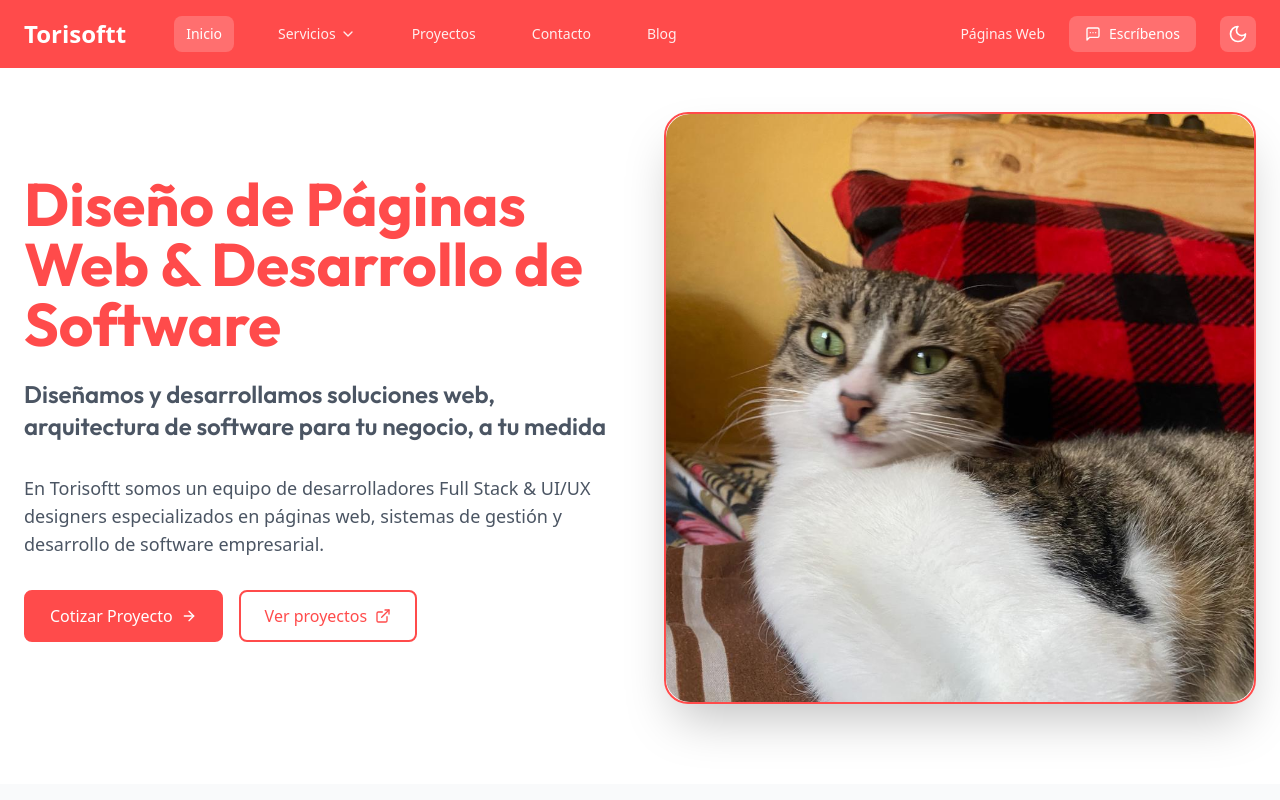
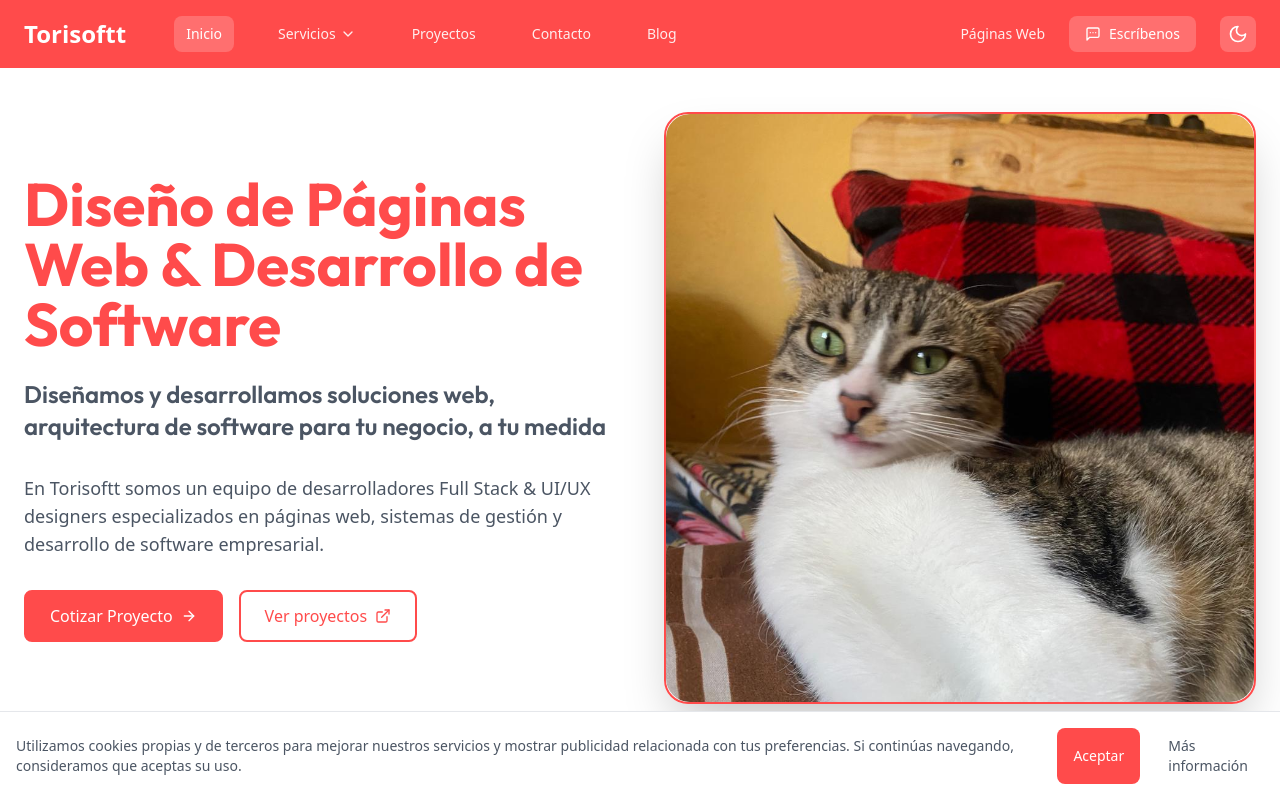
Before and after one commit to roggrt/porttfolio, a Next.js app: page / in a window 1280 px wide. Shown: the top 800 px of the page. Built offline with nearby package versions, Linux system fonts and the light colour scheme.

Commit message:
banner de consentimiento de la union europea

```diff
--- a/src/app/page.tsx
+++ b/src/app/page.tsx
@@ -22,6 +22,7 @@ import ContactForm from '@/components/ContactForm';
 
 import PromoPopup from '@/components/PromoPopup';
 import PromoBanner from "@/components/PromoBanner";
+import CookieBanner from "@/components/CookieBanner";
 
 // Actualiza la constante de proyectos al inicio del archivo
 const projects = [
@@ -104,6 +105,7 @@ export default function Page() {
   return (
       <>
         <Navbar />
+        <CookieBanner />
         <main className="min-h-screen bg-white dark:bg-gray-900 transition-colors duration-300">
 
           {/* Hero Section */}
--- /dev/null
+++ b/src/components/CookieBanner.tsx
@@ -0,0 +1,56 @@
+import React, { useState, useEffect } from 'react';
+import { motion } from 'framer-motion';
+
+const CookieBanner = () => {
+    const [isVisible, setIsVisible] = useState(false);
+
+    useEffect(() => {
+        const consent = localStorage.getItem('cookieConsent');
+        if (!consent) {
+            setIsVisible(true);
+        }
+    }, []);
+
+    const handleAccept = () => {
+        localStorage.setItem('cookieConsent', 'accepted');
+        if (window._iub && window._iub.csConfiguration) {
+            setIsVisible(false);
+        }
+    };
+
+    if (!isVisible) return null;
+
+    return (
+        <motion.div
+            initial={{ y: 100, opacity: 0 }}
+            animate={{ y: 0, opacity: 1 }}
+            className="fixed bottom-0 left-0 right-0 bg-white dark:bg-gray-900 border-t border-gray-200 dark:border-gray-700 shadow-lg z-50"
+        >
+            <div className="max-w-7xl mx-auto px-4 py-4 flex flex-col sm:flex-row items-center justify-between gap-4">
+                <p className="text-sm text-gray-600 dark:text-gray-400 text-center sm:text-left">
+                    Utilizamos cookies propias y de terceros para mejorar nuestros servicios y mostrar publicidad
+                    relacionada con tus preferencias. Si continúas navegando, consideramos que aceptas su uso.
+                </p>
+                <div className="flex gap-3">
+                    <button
+                        onClick={handleAccept}
+                        className="px-4 py-2 bg-accent-red hover:bg-accent-red/90 dark:bg-accent-yellow
+                     dark:hover:bg-accent-yellow/90 text-white dark:text-gray-900 rounded-lg
+                     transition-colors text-sm font-medium"
+                    >
+                        Aceptar
+                    </button>
+                    <a
+                        href="/privacy"
+                        className="px-4 py-2 text-sm font-medium text-gray-600 dark:text-gray-400
+                     hover:text-gray-900 dark:hover:text-white transition-colors"
+                    >
+                        Más información
+                    </a>
+                </div>
+            </div>
+        </motion.div>
+    );
+};
+
+export default CookieBanner;
```
